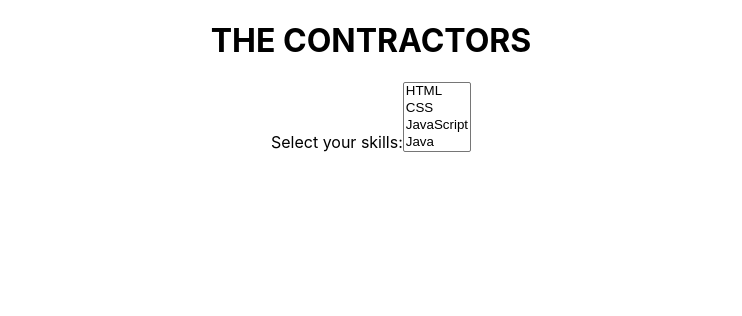
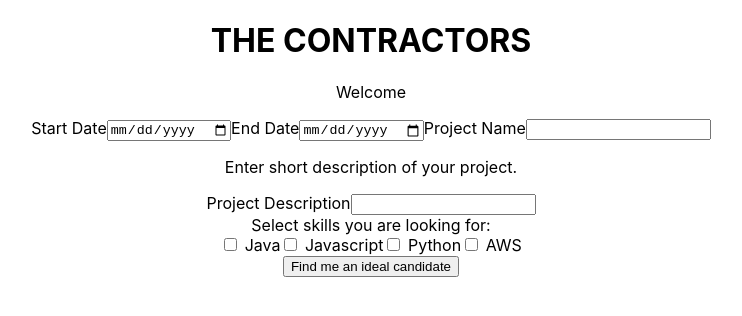
Before and after one commit to rielara/hippo_digital, a React (Create React App) app in the folder the-contractor/: page / in a window 1280 px wide. Shown: the top 316 px of the page, without its empty margins (269-1011 px from the left). Built offline with nearby package versions, Linux system fonts and the light colour scheme.

Commit message:
contract form populates

```diff
--- a/the-contractor/src/App.js
+++ b/the-contractor/src/App.js
@@ -1,11 +1,27 @@
 import "./App.css";
-import MultiSelectDropdown from "./components/contractForm/ContractForm";
+import ContractForm from "./components/contractForm/ContractForm";
+import { useState } from "react";
+
+
+
 
 function App() {
+
+  const [contract, setContract] = useState([]);
+
+  const updateContract = (newContract) => {
+    setContract([...contract, newContract]);
+    console.log('this is the contract', contract)
+  }
+
+  // this is working but you have to press the submit button twice to get the console log to work
+
+
   return (
     <div className="App">
       <h1>THE CONTRACTORS</h1>
-      <MultiSelectDropdown />
+      <p>Welcome</p>
+      <ContractForm updateContract={updateContract}/>
     </div>
   );
 }
--- a/the-contractor/src/components/contractForm/ContractForm.js
+++ b/the-contractor/src/components/contractForm/ContractForm.js
@@ -1,45 +1,68 @@
-import React, { useState } from "react";
+import React, { useState } from 'react';
 
-const options = [
-  { value: "HTML", label: "HTML" },
-  { value: "CSS", label: "CSS" },
-  { value: "JavaScript", label: "JavaScript" },
-  { value: "Java", label: "Java" },
-  // add more options as needed
-];
+const ContractForm = ({updateContract}) => {
+  const [startDate, setStartDate] = useState('');
+  const [endDate, setEndDate] = useState('');
+  const [name, setName] = useState('');
+  const [contract, setContract] = useState('');
+  const [skills, setSkills] = useState([]);
 
-const MultiSelectDropdown = () => {
-  const [selectedOptions, setSelectedOptions] = useState([]);
 
-  const handleChange = (event) => {
-    const { options } = event.target;
-    const selectedValues = [];
-    for (let i = 0; i < options.length; i++) {
-      if (options[i].selected) {
-        selectedValues.push(options[i].value);
-      }
+  const handleSubmit = (e) => {
+    e.preventDefault();
+    let newContract = {
+      startDate: startDate,
+      endDate:endDate,
+      name: name,
+      contract: contract,
+      skills: skills
     }
-    setSelectedOptions(selectedValues);
+    updateContract(newContract);
+
+    // code to submit contract details
   };
 
+
+  const handleSkillChange = (e) => {
+    const skill = e.target.value;
+    if (e.target.checked) {
+      setSkills([...skills, skill]);
+    } else {
+      setSkills(skills.filter((r) => r !== skill));
+    }
+  };
+
+
+
   return (
-    <div>
-      <label htmlFor="skills">Select your skills:</label>
-      <select
-        id="skills"
-        name="skills"
-        multiple
-        value={selectedOptions}
-        onChange={handleChange}
-      >
-        {options.map((option) => (
-          <option key={option.value} value={option.value}>
-            {option.label}
-          </option>
-        ))}
-      </select>
-    </div>
+    <form onSubmit={handleSubmit}>
+      <label htmlFor="startDate">Start Date</label>
+      <input type="date" id="startDate" value={startDate} onChange={(e) => setStartDate(e.target.value)} />
+
+      <label htmlFor="endDate">End Date</label>
+      <input type="date" id="endDate" value={endDate} onChange={(e) => setEndDate(e.target.value)} />
+
+      <label htmlFor="name">Project Name</label>
+      <input type="text" id="name" value={name} onChange={(e) => setName(e.target.value)} />
+      <p>Enter short description of your project.</p>
+      <label htmlFor="contract">Project Description</label>
+      <input type="text" id="contract" value={contract} onChange={(e) => setContract(e.target.value)} />
+      <br/>
+      <label>Select skills you are looking for:</label>
+      <br />
+      <input type="checkbox" value="Java" onChange={handleSkillChange} /> Java
+      <input type="checkbox" value="Javascript" onChange={handleSkillChange} /> Javascript
+      <input type="checkbox" value="Python" onChange={handleSkillChange} /> Python
+      <input type="checkbox" value="AWS" onChange={handleSkillChange} /> AWS
+      <br />
+
+
+      <button type="submit">Find me an ideal candidate</button>
+    </form>
+
+
+
   );
 };
 
-export default MultiSelectDropdown;
+export default ContractForm;
```
Also changed, not shown: the-contractor/src/components/candidateList/CandidateList.js (+7 -0 lines).
